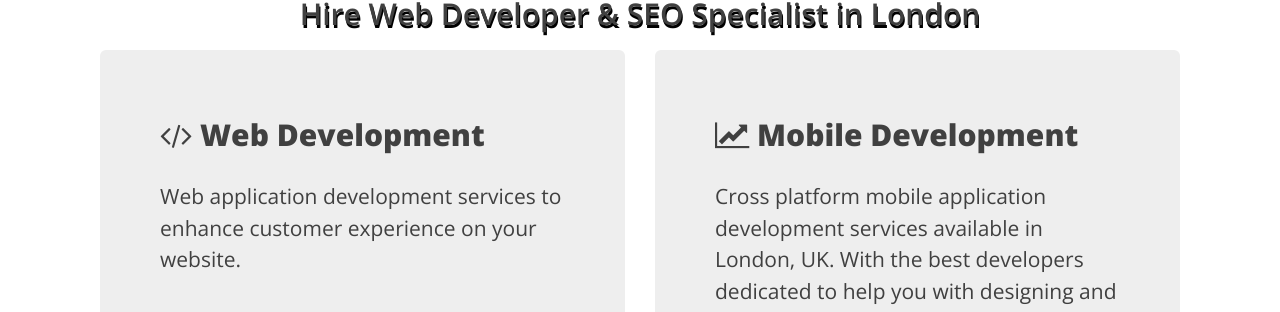
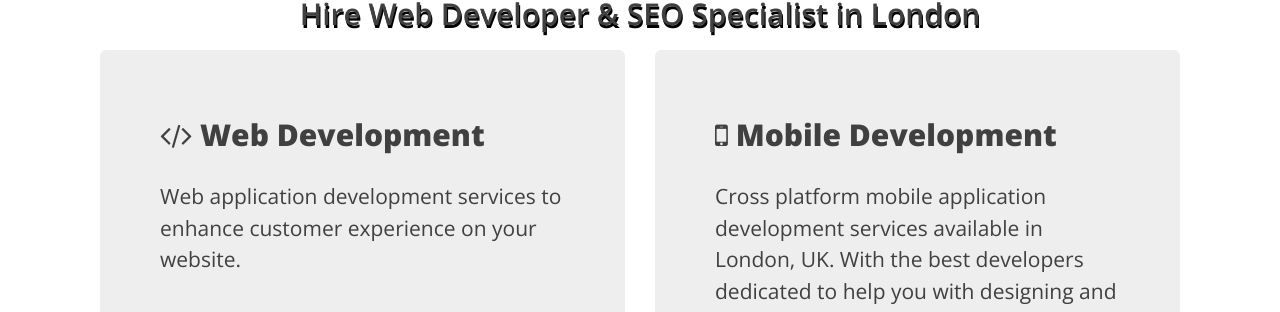
Before and after one commit to newmedia77/appxnam, a Jekyll site: the page built from index.html, in a window 1280 px wide. Shown: the part 233-545 px from the top of the page. Built offline with Jekyll 4.4.1, drawn with Linux system fonts in a browser that asks for light colours; nearby versions of some CDN libraries; the list of posts is cut into pages by our own code.

Commit message:
andreas
jumbo

```diff
--- a/index.html
+++ b/index.html
@@ -16,7 +16,7 @@ subtitle: Hire Web Developer &amp; SEO Specialist in London
 </div>
 <div class="col-xs-12 col-sm-6 col-lg-6">
 <div class="main-explain-area-two jumbotron">
-  <h2><i class="fa fa-line-chart"></i> Mobile Development</h2>
+  <h2><i class="fa fa-mobile"></i> Mobile Development</h2>
   <p>Cross platform mobile application development services available in London, UK. With the best developers dedicated to help you with designing and developing the application. </p>
   <p>Our developers have many years of experience and are the best in delivering results.</p>
   <div class="get-started-wrap">
```
